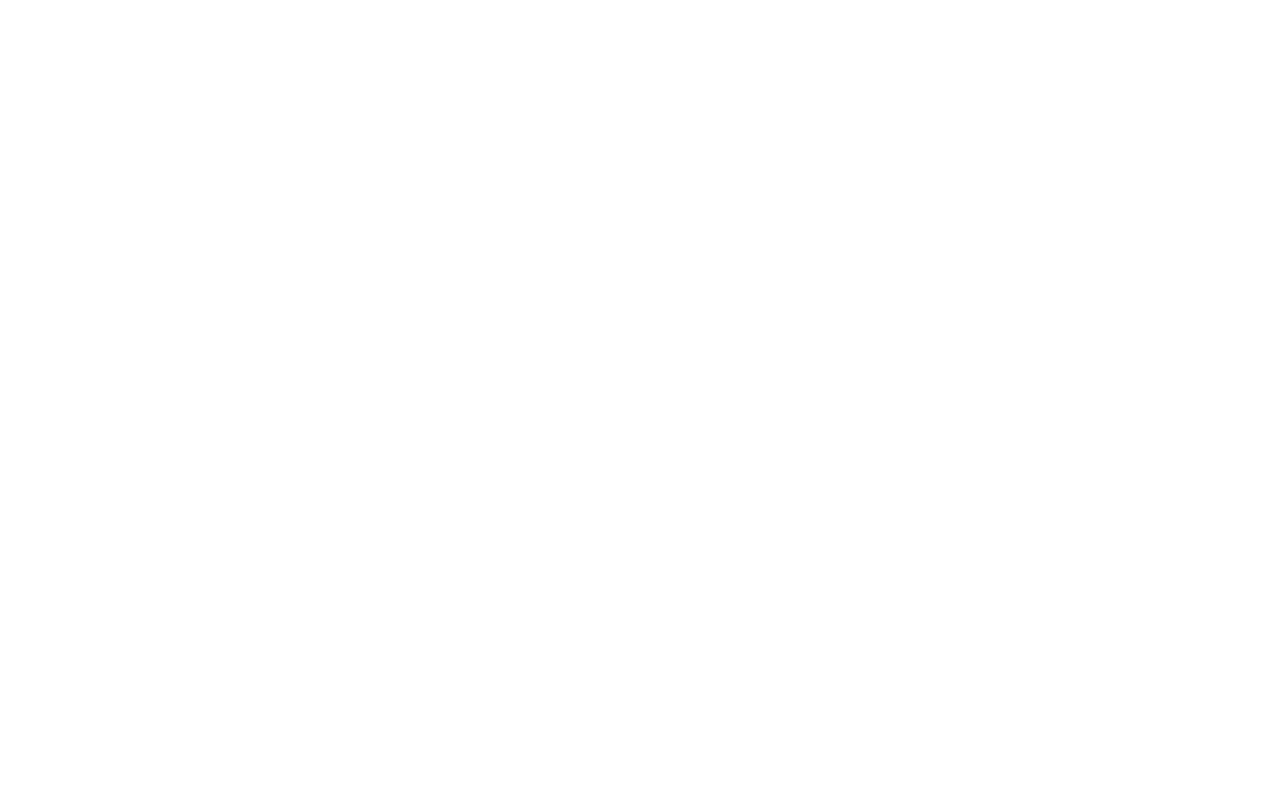
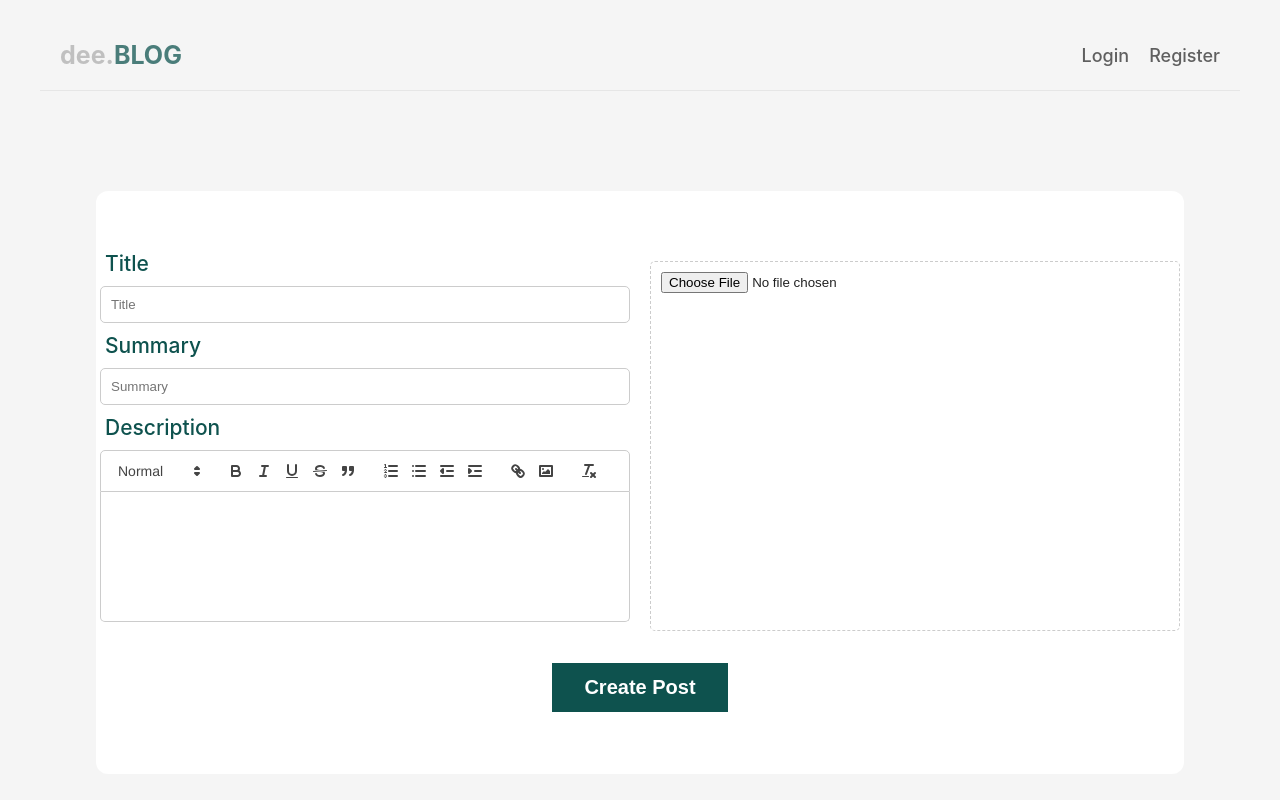
Before and after one commit to diiisha24/BlogApp, a React (Create React App) app in the folder client/: page /create in a window 1280 px wide. Before the commit this address had no page. Shown: the top 800 px of the page. Built offline with nearby package versions, Linux system fonts and the light colour scheme; no server answers.

Commit message:
Login/logout state updation.

```diff
--- a/client/src/App.js
+++ b/client/src/App.js
@@ -1,19 +1,24 @@
 import HomePage from './pages/Homepage/homepage';
 import LoginPage from './pages/LoginPage/loginPage';
 import SignupPage from './pages/SignupPage/SignupPage';
+import CreatePost from './pages/CreatePost/createPost';
 import './App.css';
 import { Route, Routes } from 'react-router-dom';
+import { UserContextProvider } from './context/userContext';
 import Layout from './components/layout';
 
 function App() {
   return (
+    <UserContextProvider>
       <Routes>
         <Route path={"/"} element={<Layout/>} >
         <Route index element={<HomePage/>}/>
         <Route path={"/login"} element={<LoginPage/>}/>
         <Route path={"/signup"} element={<SignupPage/>}/>
+        <Route path={"/create"} element={<CreatePost/>}/>
         </Route>
       </Routes>
+    </UserContextProvider>
   );
 }
 
--- a/client/src/components/header/header.js
+++ b/client/src/components/header/header.js
@@ -1,21 +1,69 @@
-import React from 'react'
-import './header.css'
-import { Link } from 'react-router-dom'
+import React, { useEffect,useContext } from 'react';
+import './header.css';
+import { userContext } from '../../context/userContext';
+import { Link } from 'react-router-dom';
 
-const header = () => {
+const Header = () => {
+  // const [user, setUser] = useState(null);
+  const {setUserInfo,userInfo} = useContext(userContext);
+
+  useEffect(() => {
+    // Fetch user profile data when the component mounts
+    fetch('http://localhost:4000/profile', {
+      credentials: 'include'
+    })
+    .then(res => {
+      if (res.ok) {
+        return res.json();
+      }
+      throw new Error('Failed to fetch user profile.');
+    })
+    .then(userInfo => {
+      // setUser(data.username);
+      setUserInfo(userInfo);
+    })
+    .catch(error => {
+      console.error(error);
+    });
+  }, []);
+
+  const logout = () => {
+    // Send a logout request to the server
+    fetch('http://localhost:4000/logout', {
+      credentials: 'include',
+      method: 'POST'
+    })
+    .then(() => {
+      // setUser(null); // Update user state on successful logout
+      setUserInfo(null);
+      window.location.href = '/';
+    })
+    .catch(error => {
+      console.error(error);
+    });
+  }
+  const user = userInfo?.username;
+
   return (
     <div className='header'>
       <div className='header_wrapper'>
-      <Link to='/' className='header_logo'>
+        <Link to='/' className='header_logo'>
           dee.<span>BLOG</span>
-      </Link>
-      <div className='header_nav'>
-          <Link to="/login">Login</Link>
-          <Link to='/signup'>Register</Link>
-      </div>
+        </Link>
+        {user ? (
+          <div className='header_nav'>
+            <Link to='/create'>Create new post</Link>
+            <Link onClick={logout}>Logout</Link>
+          </div>
+        ) : (
+          <div className='header_nav'>
+            <Link to='/login'>Login</Link>
+            <Link to='/signup'>Register</Link>
+          </div>
+        )}
       </div>
     </div>
   )
 }
 
-export default header
+export default Header;
--- a/client/src/components/homepage/section1/section1.css
+++ b/client/src/components/homepage/section1/section1.css
@@ -52,8 +52,7 @@ button span {
     transition: color 0.4s;
     color: #ffffff;
 }
-
-button:hover span {
+button:hover span{
     /* color of text on hover */
     color: var(--brand-color);
 }
--- a/client/src/components/homepage/section2/postCard.js
+++ b/client/src/components/homepage/section2/postCard.js
@@ -7,6 +7,7 @@ const postCard = () => {
         <img src='https://images.unsplash.com/photo-1691200007743-0652bbbc1d7d?ixlib=rb-4.0.3&ixid=M3wxMjA3fDB8MHxwaG90by1wYWdlfHx8fGVufDB8fHx8fA%3D%3D&auto=format&fit=crop&w=435&q=80'></img>
       <div className='post_card_content'>
         <div className='post_card_date'>00-04-2023</div>
+        <div className='post_card_title'>HERO ELECTRIC SUFFERS</div>
         <div className='post_card_description'>HERO ELECTRIC SUFFERS RS 2,000 CR LOSS, BENLING AXES 50% JOBS POST FAME II SUBSIDY DELISTING</div>
     </div>
     </div>
--- /dev/null
+++ b/client/src/context/userContext.js
@@ -0,0 +1,12 @@
+import React, { createContext, useState } from 'react'
+
+export const userContext = createContext({});
+
+export const UserContextProvider = ({children}) => {
+    const [userInfo, setUserInfo] = useState({});
+    return(
+        <userContext.Provider value={{userInfo,setUserInfo}}>
+            {children}
+        </userContext.Provider>
+    );
+}
--- a/client/src/index.css
+++ b/client/src/index.css
@@ -1,6 +1,11 @@
 @import "./common/styles.css";
+@import url('https://fonts.googleapis.com/css2?family=Poppins:wght@100;200;300;400;500;600;700;800;900&display=swap');
+*{
+  box-sizing: border-box;
+}
 body {
   margin: 0;
+  font-family: "Poppins", sans-serif;
   font-family: -apple-system, BlinkMacSystemFont, 'Segoe UI', 'Roboto', 'Oxygen',
     'Ubuntu', 'Cantarell', 'Fira Sans', 'Droid Sans', 'Helvetica Neue',
     sans-serif;
--- /dev/null
+++ b/client/src/pages/CreatePost/createPost.css
@@ -0,0 +1,51 @@
+.create_form{
+    width: 85% !important;
+}
+.create_form input{
+    width: 530px !important;
+}
+.create_form textarea{
+    height: 200px ;
+    width: 500px;
+    border: 1px solid #ccc;
+    border-radius: 5px;
+    padding: 10px;
+    resize: none;
+    outline: none;
+    margin: 10px;
+}
+.create_form textarea:focus{
+    outline: none;
+    border: 1px solid var(--brand-color);
+}
+.create_form input[type="file"]{
+   border: 1px dashed #ccc;
+   height: 370px;
+}
+.create_form_input_wrapper{
+    display: flex;
+    justify-content: space-between;
+}
+.quill{
+    background: white ;
+    width: 530px;
+    resize: none;
+    outline: none;
+    margin: 10px;
+}
+.quill button{
+    margin-top: 0px;
+}
+.quill button::before{
+   background-color: transparent !important;
+}
+.ql-toolbar.ql-snow{
+    border-radius: 5px 5px 0px 0px;
+}
+.ql-container.ql-snow{
+    border-radius: 0px 0px 5px 5px;
+    border: 1px solid #ccc;
+}
+.ql-container{
+    height: 130px !important;
+}
--- /dev/null
+++ b/client/src/pages/CreatePost/createPost.js
@@ -0,0 +1,55 @@
+import React, { useState } from 'react'
+import ReactQuill from 'react-quill'
+import 'react-quill/dist/quill.snow.css'
+import './createPost.css'
+
+const modules = {
+  toolbar: [
+    [{ 'header': [1, 2, false] }],
+    ['bold', 'italic', 'underline','strike', 'blockquote'],
+    [{'list': 'ordered'}, {'list': 'bullet'}, {'indent': '-1'}, {'indent': '+1'}],
+    ['link', 'image'],
+    ['clean']
+  ],
+};
+const formats = [
+  'header',
+  'bold', 'italic', 'underline', 'strike', 'blockquote',
+  'list', 'bullet', 'indent',
+  'link', 'image'
+]
+
+const CreatePost = () => {
+    // const [username, setUsername] = useState('');
+    const [Title, setTitle] = useState('');
+    const [Summary, setSummary] = useState('');
+    const [Description, setDescription] = useState('');
+  return (
+    <div className='form_wrapper'>
+    <form className='create_form form' action="">
+      <div className='create_form_input_wrapper'>
+        <div>
+          <div>
+            <label>Title</label><br/>
+            <input type="text" placeholder="Title" value={Title} onChange={e => setTitle(e.target.value)}/>
+          </div>
+          <div>
+            <label>Summary</label><br/>
+            <input className='summary' type="text" placeholder="Summary" value={Summary} onChange={e=> setSummary(e.target.value)}/>
+          </div>
+          <div>
+            <label>Description</label><br/>
+            <ReactQuill value={Description} onChange={setDescription} formats={formats} modules={modules}/>
+          </div>
+        </div>
+        <div>
+          <input type="file" name="file" id="file" class="inputfile" />
+        </div>
+      </div>
+      <button><span>Create Post</span></button>
+    </form>
+  </div>
+  )
+}
+
+export default CreatePost
--- a/client/src/pages/LoginPage/loginPage.js
+++ b/client/src/pages/LoginPage/loginPage.js
@@ -1,17 +1,54 @@
-import React from 'react'
+import React, { useContext, useState } from 'react'
+import { userContext } from '../../context/userContext'
+import { Navigate } from 'react-router-dom'
 import './loginPage.css'
 
-const loginPage = () => {
+const LoginPage = () => {
+  const [username, setUsername] = useState('');
+  const [password, setPassword] = useState('');
+  const [redirect, setRedirect] = useState(false);
+  const {setUserInfo} = useContext(userContext);
+
+  async function login(e){
+    e.preventDefault();
+    const response = await fetch('http://localhost:4000/login', {
+      method: 'POST',
+      body: JSON.stringify({
+        username,
+        password
+      }),
+      headers: {'Content-Type': 'application/json'},
+      credentials: 'include'
+    })
+    if (response.ok){
+      // console.log("Login Successful!!!");
+      response.json().then(data => {
+        setUserInfo(data);
+        setRedirect(true);
+      })
+    }
+    else{
+      alert("Invalid Creditails!!!");
+    }
+  }
+  if(redirect){
+    return <Navigate to='/'/>
+  }
+
   return (
     <div className='form_wrapper'>
-      <form className='form' action="">
+      <form className='form' onSubmit={login} action="">
         <div>
           <label>Username</label><br/>
-          <input type="text" placeholder="Username"/>
+          <input type="text" placeholder="Username"
+          value={username}
+          onChange={e => setUsername(e.target.value)}/>
         </div>
         <div>
           <label>Password</label><br/>
-          <input type="password" placeholder="Password"/>
+          <input type="password" placeholder="Password"
+          value={password}
+          onChange={e=> setPassword(e.target.value)}/>
         </div>
           <button><span>Login</span></button>
       </form>
@@ -20,4 +57,4 @@ const loginPage = () => {
   )
 }
 
-export default loginPage
+export default LoginPage
--- a/client/src/pages/SignupPage/SignupPage.js
+++ b/client/src/pages/SignupPage/SignupPage.js
@@ -1,26 +1,62 @@
-import React from 'react'
+import React, { useState } from 'react'
 
 const SignupPage = () => {
+  const [username, setUsername] = useState('');
+  const [email, setEmail] = useState('');
+  const [password, setPassword] = useState('');
+  const [confirmPassword, setConfirm] = useState('');
+  async function register(e){
+      e.preventDefault();
+      const response = await fetch('http://localhost:4000/signup', {
+        method: 'POST',
+        body: JSON.stringify({
+          username,
+          email,
+          password,
+          confirmPassword
+        }),
+        headers: {'Content-Type': 'application/json'}
+      })
+      if (response.status === 200){
+        alert("Registration Successful!!!");
+        window.location.href = '/login';
+      }
+      else{
+        alert("Registration failed!!!");
+      }
+  }
   return (
     <div className='form_wrapper'>
-    <form className='form' action="">
+    <form className='form' onSubmit={register} action="">
       <div>
         <label>Username</label><br/>
-        <input type="text" placeholder="Username"/>
+        <input type="text"
+        placeholder="Username"
+        value={username}
+        onChange={e => setUsername(e.target.value)}/>
       </div>
       <div>
         <label>Email</label><br/>
-        <input type="email" placeholder="Email"/>
+        <input type="email" placeholder="Email"
+        value={email}
+        onChange={e => setEmail(e.target.value)}/>
       </div>
       <div>
         <label>Password</label><br/>
-        <input type="password" placeholder="Password"/>
+        <input minLength="8" type="password"
+         placeholder="Password"
+         value={password}
+        onChange={e => setPassword(e.target.value)}/>
+
       </div>
       <div>
         <label>Confirm Password</label><br/>
-        <input placeholder="Confirm Password"/>
+        <input placeholder="Confirm Password"
+        value={confirmPassword}
+        onChange={e => setConfirm(e.target.value)}/>
+
       </div>
-        <button><span>Register</span></button>
+        <button type='submit'><span>Register</span></button>
     </form>
   </div>
   )
```
Also changed, not shown: client/src/components/homepage/section2/postCard.css (+15 -3 lines). Lines whose indentation alone changed are shown as unchanged.
